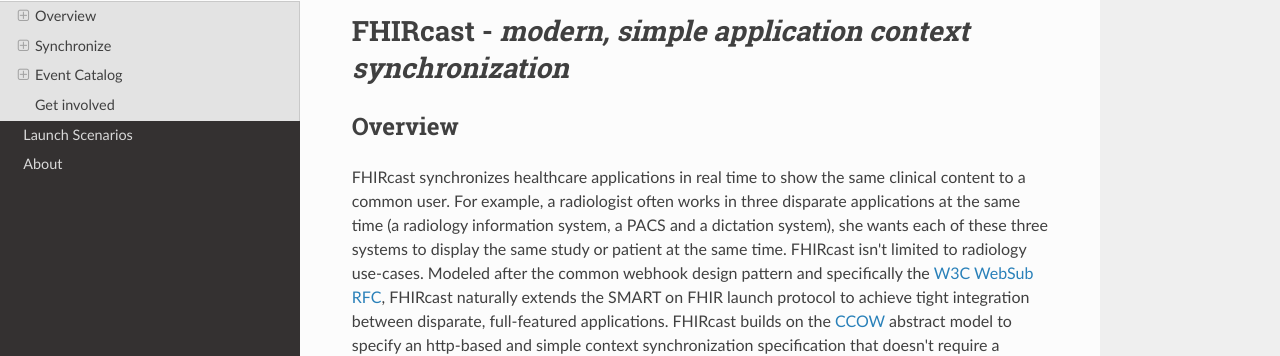
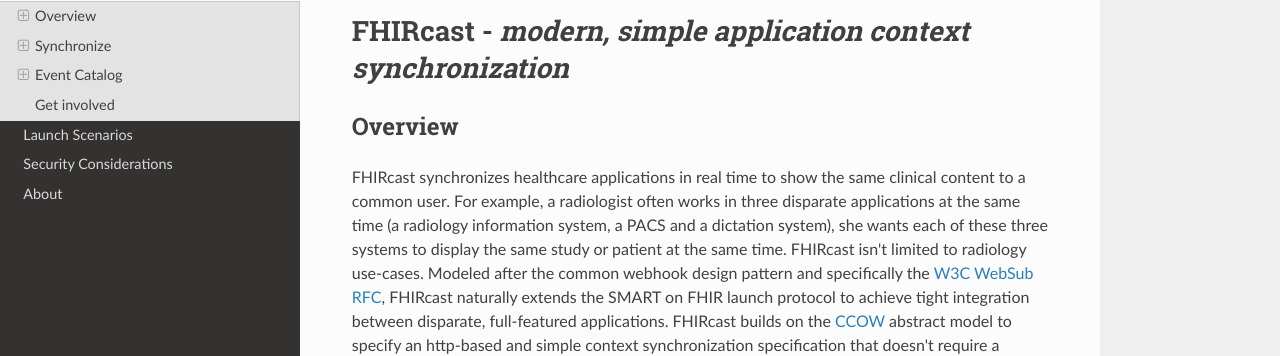
Before and after one commit to HL7/fhircast-docs, an MkDocs documentation site: the page built from docs/index.md, in a window 1280 px wide. Shown: the part 135-491 px from the top of the page. Built offline with MkDocs 1.6.1, drawn with Linux system fonts in a browser that asks for light colours; nearby versions of some CDN libraries; old or Windows-style settings are respelled for this version of MkDocs.

Commit message:
add security considerations menu item
Fixes #50

```diff
--- a/mkdocs.yml
+++ b/mkdocs.yml
@@ -2,5 +2,6 @@
 pages:
     - Home: index.md
     - Launch Scenarios: launch-scenarios.md
+    - Security Considerations: security-considerations.md
     - About: about.md
 theme: readthedocs
```
